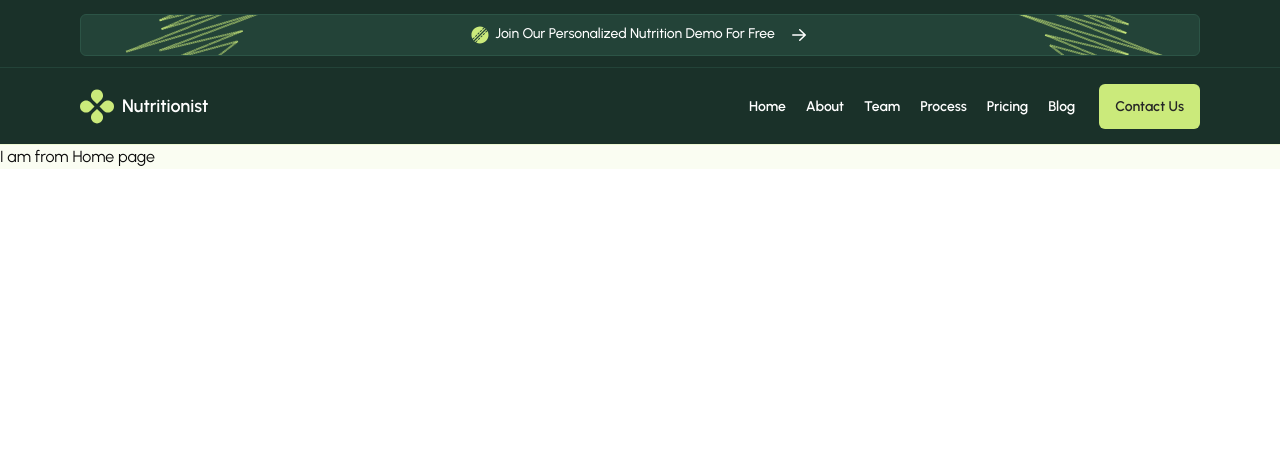
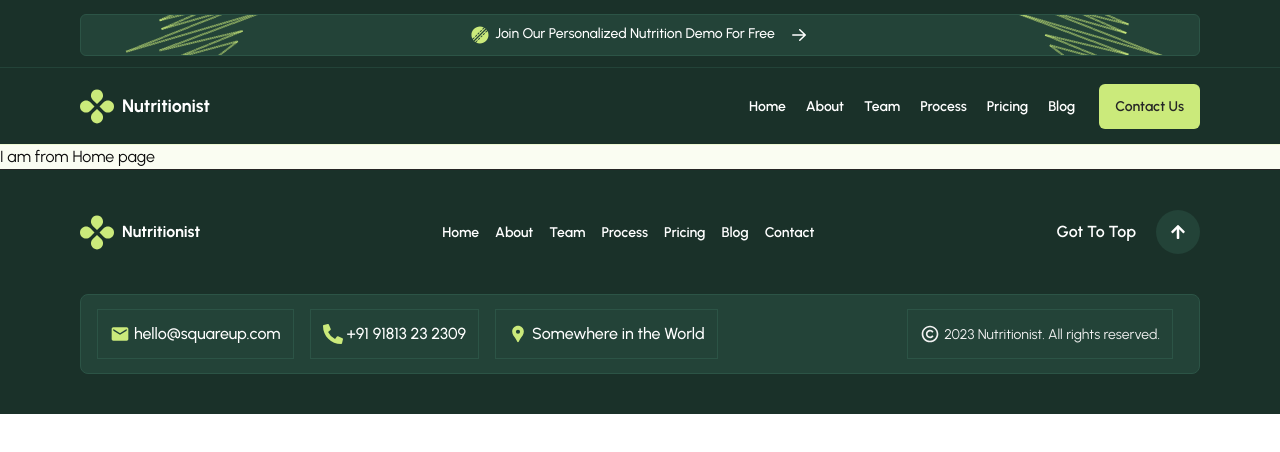
Before and after one commit to FojleTuhin/Nutritionist, a Next.js app: page / in a window 1280 px wide. Shown: the top 452 px of the page. Built offline with nearby package versions, Linux system fonts and the light colour scheme.

Commit message:
add footer

```diff
--- a/package.json
+++ b/package.json
@@ -18,6 +18,7 @@
     "next": "14.2.13",
     "react": "^18",
     "react-dom": "^18",
+    "react-icons": "^5.3.0",
     "tailwind-merge": "^2.5.2",
     "tailwindcss-animate": "^1.0.7"
   },
--- a/src/app/layout.js
+++ b/src/app/layout.js
@@ -1,6 +1,7 @@
 import "./globals.css";
 import { Urbanist } from 'next/font/google'
 import Navbar from "@/components/shared/Navbar";
+import Footer from "@/components/shared/Footer";
 
 // If loading a variable font, you don't need to specify the font weight
 const urbanist = Urbanist({
@@ -26,7 +27,7 @@ export default function RootLayout({ children }) {
         <main className="max-w-[1450px] mx-auto bg-[#FAFDF2]">
           <Navbar />
           {children}
-          {/* <Footer /> */}
+          <Footer />
         </main>
 
       </body>
--- /dev/null
+++ b/src/components/shared/Footer.jsx
@@ -0,0 +1,117 @@
+import Image from 'next/image';
+import React from 'react';
+import logo from "../../../public/logo.svg"
+import Link from 'next/link';
+import { FaArrowUp } from "react-icons/fa";
+import { MdEmail } from "react-icons/md";
+import { FaPhoneAlt } from "react-icons/fa";
+import { MdLocationPin } from "react-icons/md";
+import { RiCopyrightLine } from "react-icons/ri";
+
+const Footer = () => {
+    return (
+        <div>
+            <div className='medium:px-[80px] medium:py-[40px] px-4 py-[30px]  border-0 border-t-[1px] bg-[#1A3129] border-[#262626] flex flex-col gap-[40px] '>
+                <div>
+                    <div className='flex justify-between items-center'>
+                        <div className='flex items-center text-[#FFFFFF] gap-2 font-bold'>
+                            <Image
+                                src={logo}
+                                alt='logo'
+                            />
+                            <p>Nutritionist</p>
+                        </div>
+                        <div className='hidden medium:block'>
+                            <div className='flex gap-4 text-[#FFFFFF] text-[14px] font-semibold'>
+                                <Link href="#" className=" hover:underline underline-offset-4" prefetch={false}>
+                                    Home
+                                </Link>
+                                <Link href="#" className=" hover:underline underline-offset-4" prefetch={false}>
+                                    About
+                                </Link>
+                                <Link href="#" className=" hover:underline underline-offset-4" prefetch={false}>
+                                    Team
+                                </Link>
+                                <Link href="#" className=" hover:underline underline-offset-4" prefetch={false}>
+                                    Process
+                                </Link>
+                                <Link href="#" className=" hover:underline underline-offset-4" prefetch={false}>
+                                    Pricing
+                                </Link>
+                                <Link href="#" className=" hover:underline underline-offset-4" prefetch={false}>
+                                    Blog
+                                </Link>
+                                <Link href="#" className=" hover:underline underline-offset-4" prefetch={false}>
+                                    Contact
+                                </Link>
+
+                            </div>
+                        </div>
+                        <div className='text-[#FFFFFF] text-[16px] font-semibold flex items-center gap-5'>
+                            <p>Got To Top</p>
+                            <p className='p-[14px] bg-[#234338] rounded-full'><FaArrowUp /></p>
+
+
+                        </div>
+
+                    </div>
+                    <div className='medium:hidden'>
+                        <div className='flex flex-wrap mt-5 gap-4 text-[#FFFFFF] text-[14px] font-semibold'>
+                            <Link href="#" className=" hover:underline underline-offset-4" prefetch={false}>
+                                Home
+                            </Link>
+                            <Link href="#" className=" hover:underline underline-offset-4" prefetch={false}>
+                                About
+                            </Link>
+                            <Link href="#" className=" hover:underline underline-offset-4" prefetch={false}>
+                                Team
+                            </Link>
+                            <Link href="#" className=" hover:underline underline-offset-4" prefetch={false}>
+                                Process
+                            </Link>
+                            <Link href="#" className=" hover:underline underline-offset-4" prefetch={false}>
+                                Pricing
+                            </Link>
+                            <Link href="#" className=" hover:underline underline-offset-4" prefetch={false}>
+                                Blog
+                            </Link>
+                            <Link href="#" className=" hover:underline underline-offset-4" prefetch={false}>
+                                Contact
+                            </Link>
+
+                        </div>
+                    </div>
+
+
+                </div>
+
+                <div className=' rounded-[8px] border-[1px] border-[#2C5446] bg-[#234338] medium:py-[14px] medium:pl-4 medium:pr-[26px] p-5 flex flex-col medium:flex-row justify-between gap-5'>
+                    <div className='font-medium text-[16px] text-[#FFFFFF] flex flex-col medium:flex-row gap-4 '>
+                        <div className='p-3 flex items-center gap-1 border-[1px] border-[#2C5446] justify-center'>
+                            <MdEmail className='text-[#CBEA7B] h-5 w-5' />
+                            <p>hello@squareup.com</p>
+                        </div>
+                        <div className='p-3 flex items-center gap-1 border-[1px] border-[#2C5446] justify-center'>
+                            <FaPhoneAlt className='text-[#CBEA7B] h-5 w-5' />
+                            <p>+91 91813 23 2309</p>
+                        </div>
+                        <div className='p-3 flex items-center gap-1 border-[1px] border-[#2C5446] justify-center'>
+                            <MdLocationPin className='text-[#CBEA7B] h-5 w-5' />
+                            <p>Somewhere in the World</p>
+                        </div>
+
+
+                    </div>
+                    <div className='p-3 flex items-center gap-1 text-[14px] justify-center medium:border-[1px] text-[#F2F2F2] border-[#2C5446]'>
+                        <RiCopyrightLine className=' h-5 w-5' />
+                        <p>2023 Nutritionist. All rights reserved.</p>
+                    </div>
+
+                </div>
+
+            </div>
+        </div>
+    );
+};
+
+export default Footer;
--- a/src/components/shared/Navbar.jsx
+++ b/src/components/shared/Navbar.jsx
@@ -73,7 +73,7 @@ const Navbar = () => {
                         src={logo}
                         alt="Picture of the ball"
                     />
-                    <span className="text-lg font-semibold">Nutritionist</span>
+                    <span className="text-lg font-bold">Nutritionist</span>
                 </Link>
                 <div className="hidden medium:flex gap-5 items-center">
                     <Link href="#" className="text-[14px] font-semibold rounded-[6px] hover:underline underline-offset-4" prefetch={false}>
```
Also changed, not shown: 1 other file (tests, documents, lock files or other folders).
